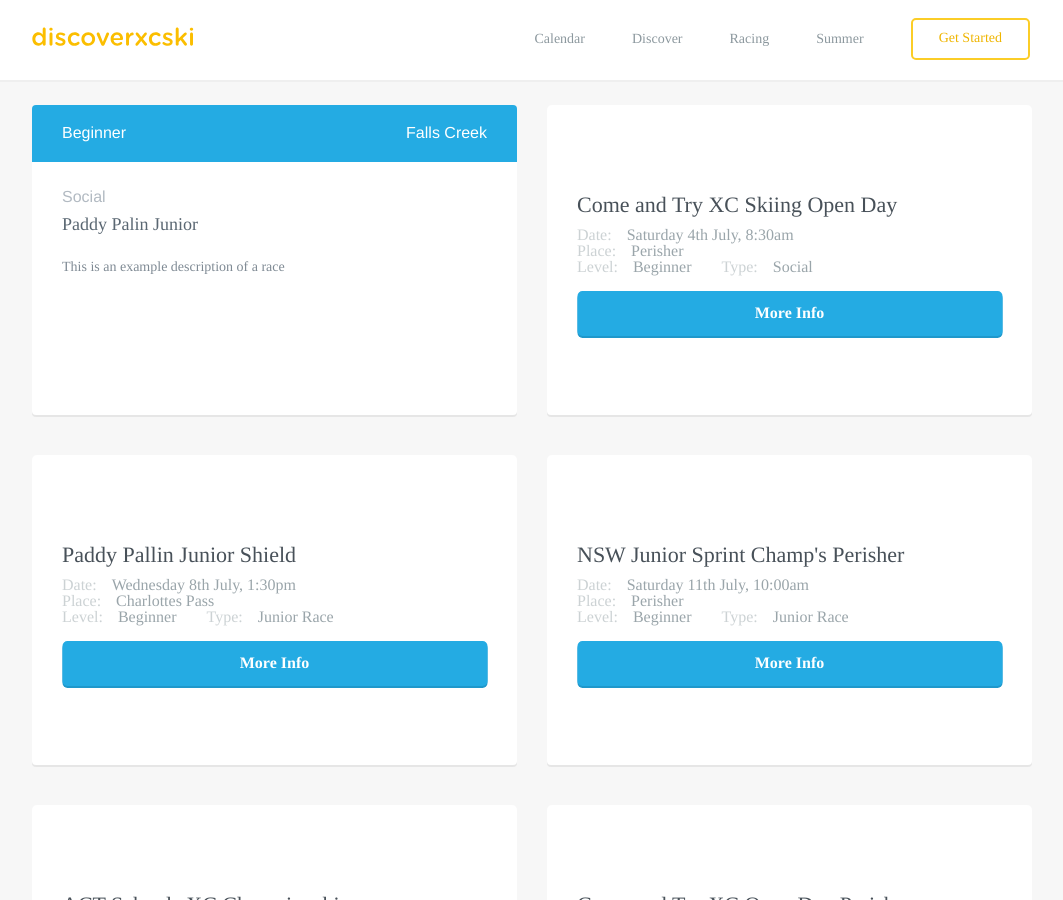
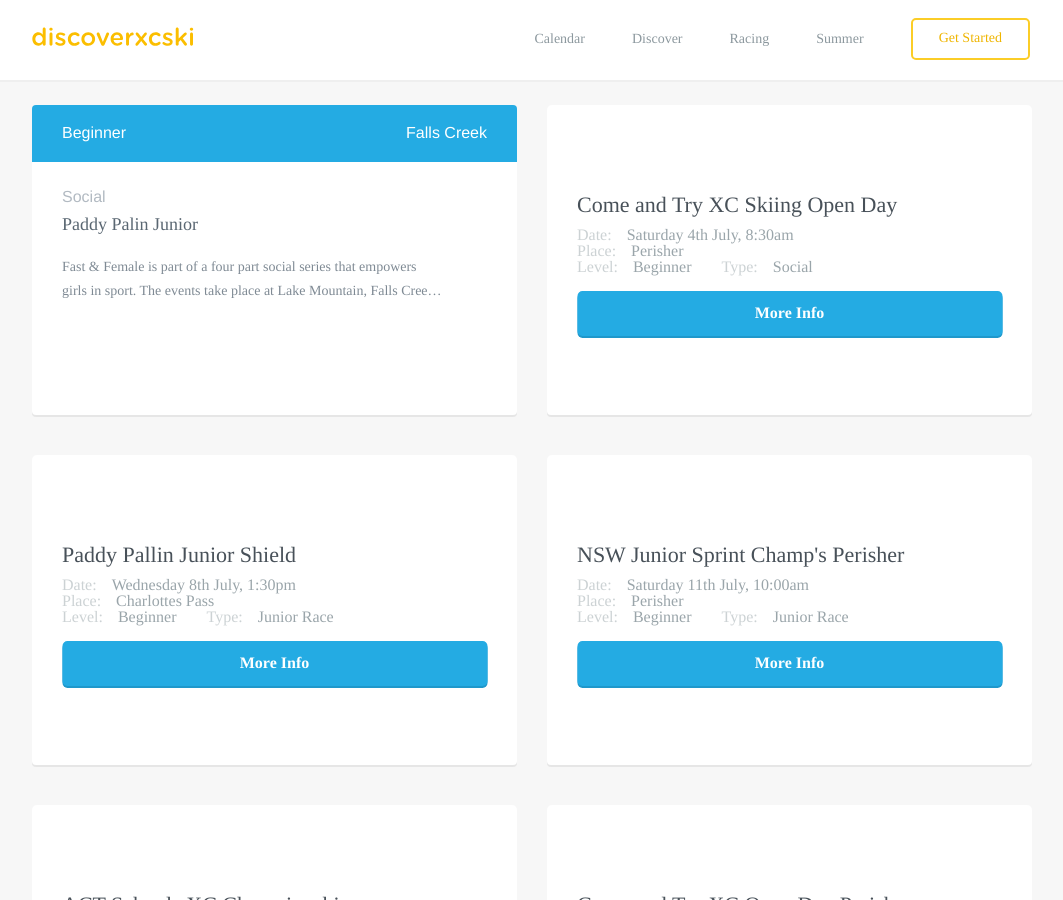
Before and after one commit to robcatto/robcatto.github.io, a Jekyll site: the page built from events/index.html, in a window 1280 px wide and 900 px high, scrolled down 498 px. Shown: the whole window, without its empty margins (108-1171 px from the left). Built offline with Jekyll 4.4.1, drawn with Linux system fonts in a browser that asks for light colours; some web fonts are replaced; Markdown is read by kramdown in place of the engine named in the settings.

Commit message:
Update index.html

```diff
--- a/events/index.html
+++ b/events/index.html
@@ -309,7 +309,8 @@ layout: default
     <strong>Social</strong>
     <h3>Paddy Palin Junior</h3>
     <p class="description">
-       This is an example description of a race
+       Fast & Female is part of a four part social series that empowers girls in sport. The events take place at Lake Mountain, Falls Creek and Perisher Blue. All ages are welcome to participate.
+
     </p>
 </a>
                             </div>
```
